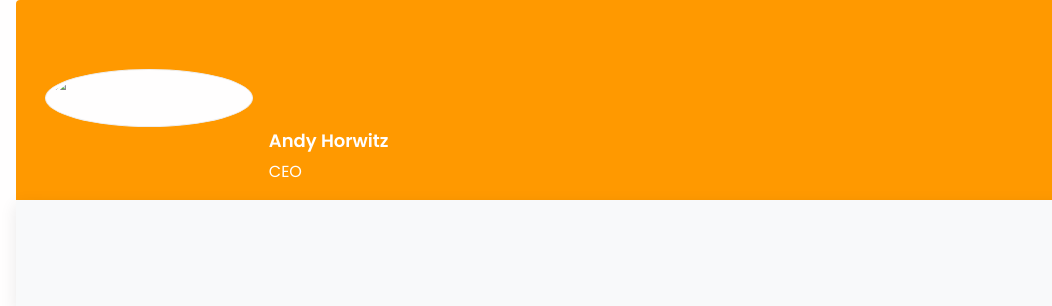
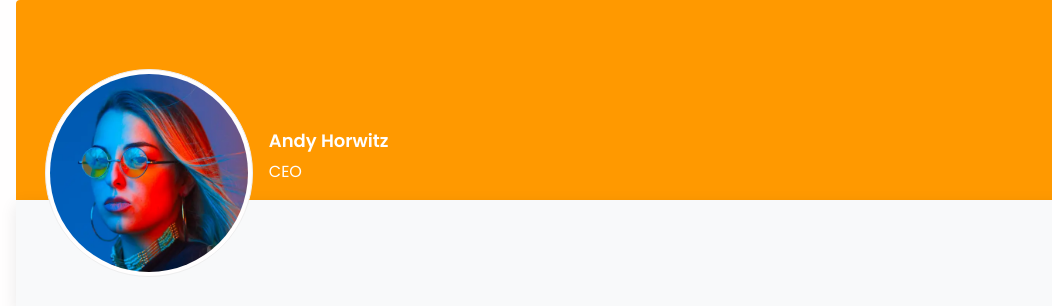
Before and after one commit to EJyoungc/web-productly, a plain HTML site: page profile.html in a window 1280 px wide. Shown: the top 306 px of the page, 0-1052 px from the left. Drawn offline with Linux system fonts and the light colour scheme; a web font is replaced by a local one.

Commit message:
Update profile.html

```diff
--- a/profile.html
+++ b/profile.html
@@ -53,7 +53,7 @@
 
                 <div class="rounded-top text-white d-flex flex-row bg-warning " style=" height:200px;">
                   <div class="ms-4 mt-5 d-flex flex-column col-lg-2 col-md-3 col-sm-4 col-5 " >
-                    <img src="../../klar-1.0.0/klar-1.0.0/img/webp/person9.webp"
+                    <img src="assets/img/person9.webp"
                       alt="Generic placeholder image" class="img-fluid img-thumbnail rounded-circle mt-4 mb-2"
                       style=" z-index: 1">
                     <button type="button" class=" d-none btn btn-outline-dark" data-mdb-ripple-color="dark"
```
